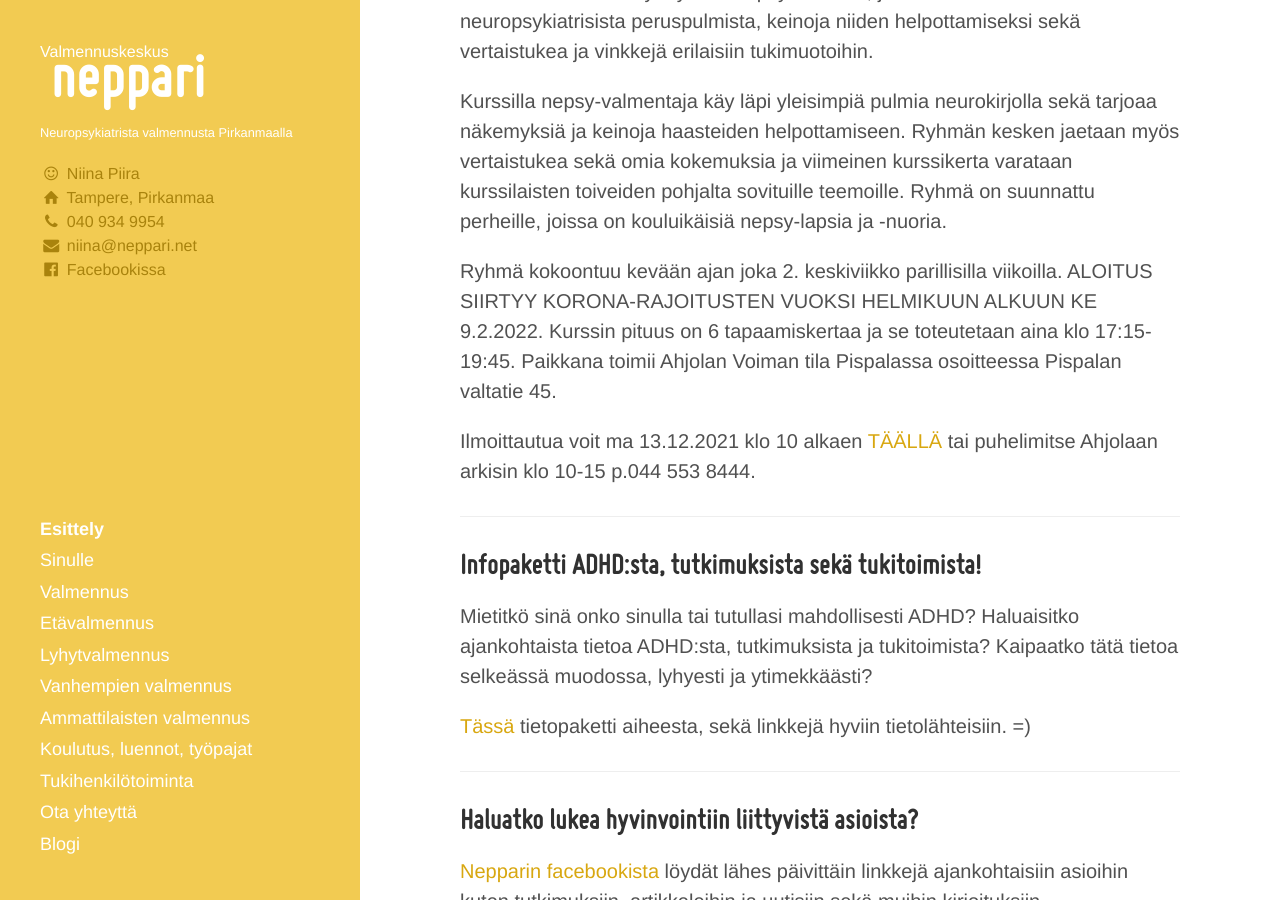
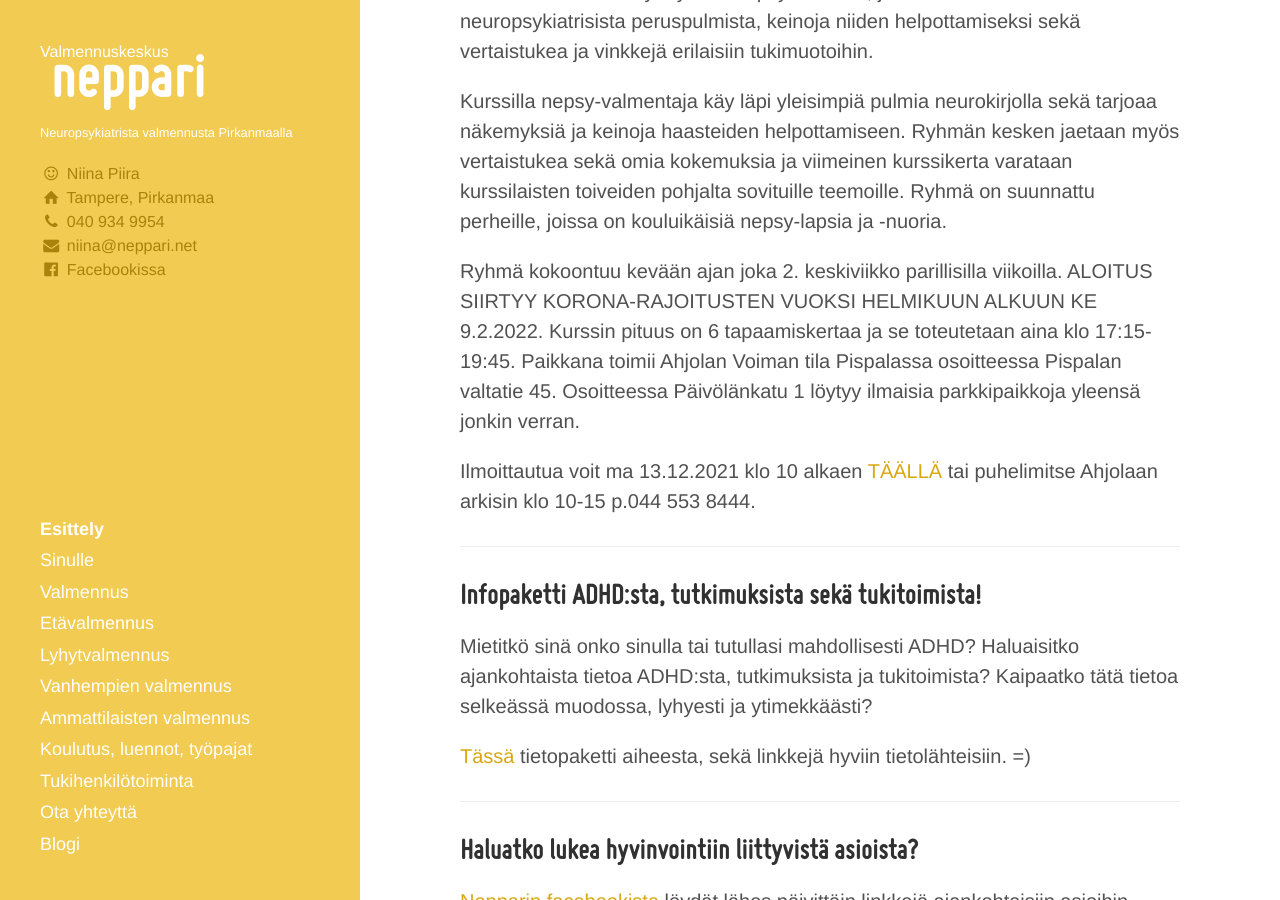
Before and after one commit to niinapiira/neppari.net, a Jekyll site: the page built from index.md, in a window 1280 px wide and 900 px high, scrolled down 1059 px. Built offline with Jekyll 4.4.1, drawn with Linux system fonts in a browser that asks for light colours.

Commit message:
Update index.md

```diff
--- a/index.md
+++ b/index.md
@@ -42,7 +42,7 @@ Tervetuloa matalan kynnyksen nepsy-kurssille, jossa saat tietoa neuropsykiatrisi
 
 Kurssilla nepsy-valmentaja käy läpi yleisimpiä pulmia neurokirjolla sekä tarjoaa näkemyksiä ja keinoja haasteiden helpottamiseen. Ryhmän kesken jaetaan myös vertaistukea sekä omia kokemuksia ja viimeinen kurssikerta varataan kurssilaisten toiveiden pohjalta sovituille teemoille. Ryhmä on suunnattu perheille, joissa on kouluikäisiä nepsy-lapsia ja -nuoria.
 
-Ryhmä kokoontuu kevään ajan joka 2. keskiviikko parillisilla viikoilla. ALOITUS SIIRTYY KORONA-RAJOITUSTEN VUOKSI HELMIKUUN ALKUUN KE 9.2.2022. Kurssin pituus on 6 tapaamiskertaa ja se toteutetaan aina klo 17:15-19:45. Paikkana toimii Ahjolan Voiman tila Pispalassa osoitteessa Pispalan valtatie 45.
+Ryhmä kokoontuu kevään ajan joka 2. keskiviikko parillisilla viikoilla. ALOITUS SIIRTYY KORONA-RAJOITUSTEN VUOKSI HELMIKUUN ALKUUN KE 9.2.2022. Kurssin pituus on 6 tapaamiskertaa ja se toteutetaan aina klo 17:15-19:45. Paikkana toimii Ahjolan Voiman tila Pispalassa osoitteessa Pispalan valtatie 45. Osoitteessa Päivölänkatu 1 löytyy ilmaisia parkkipaikkoja yleensä jonkin verran.
 
 Ilmoittautua voit ma 13.12.2021 klo 10 alkaen [TÄÄLLÄ](https://opistopalvelut.fi/ahjola/course.php?l=fi&t=25916) tai puhelimitse Ahjolaan arkisin klo 10-15 p.044 553 8444.
 
```
